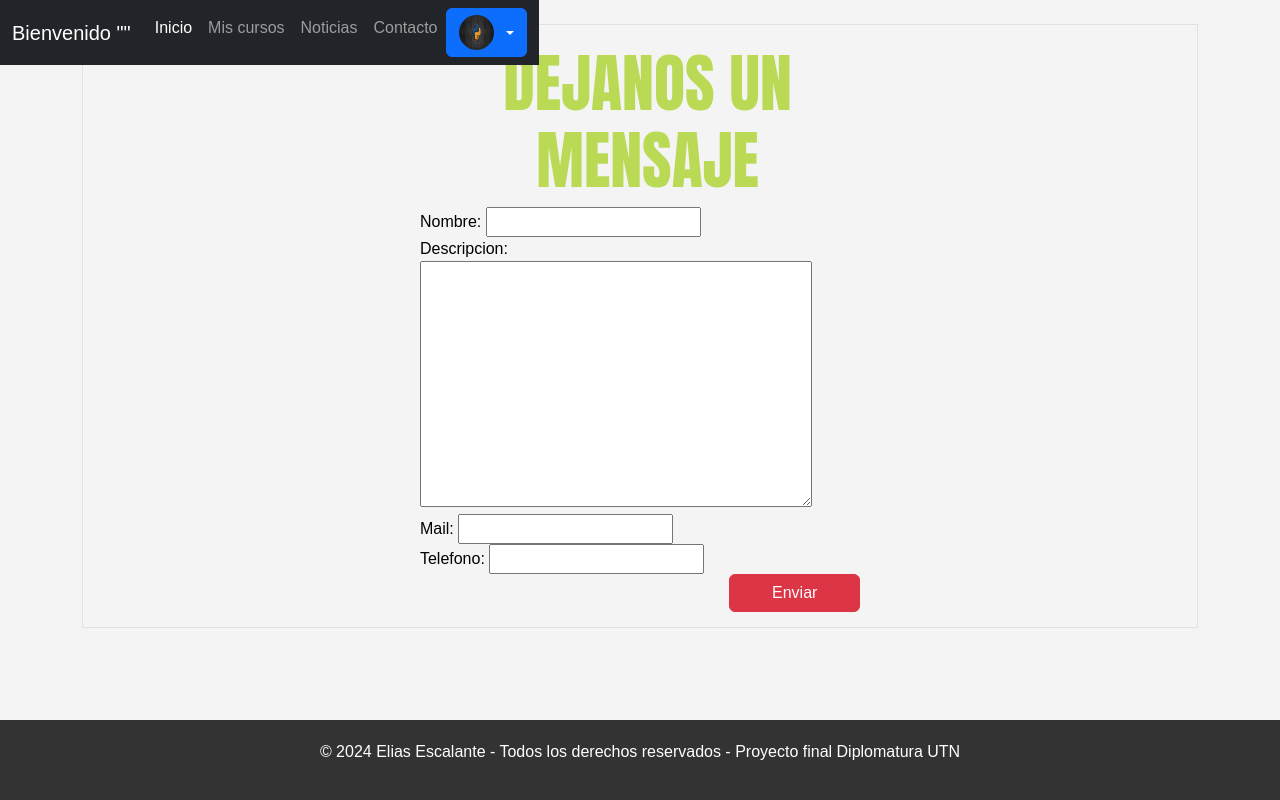
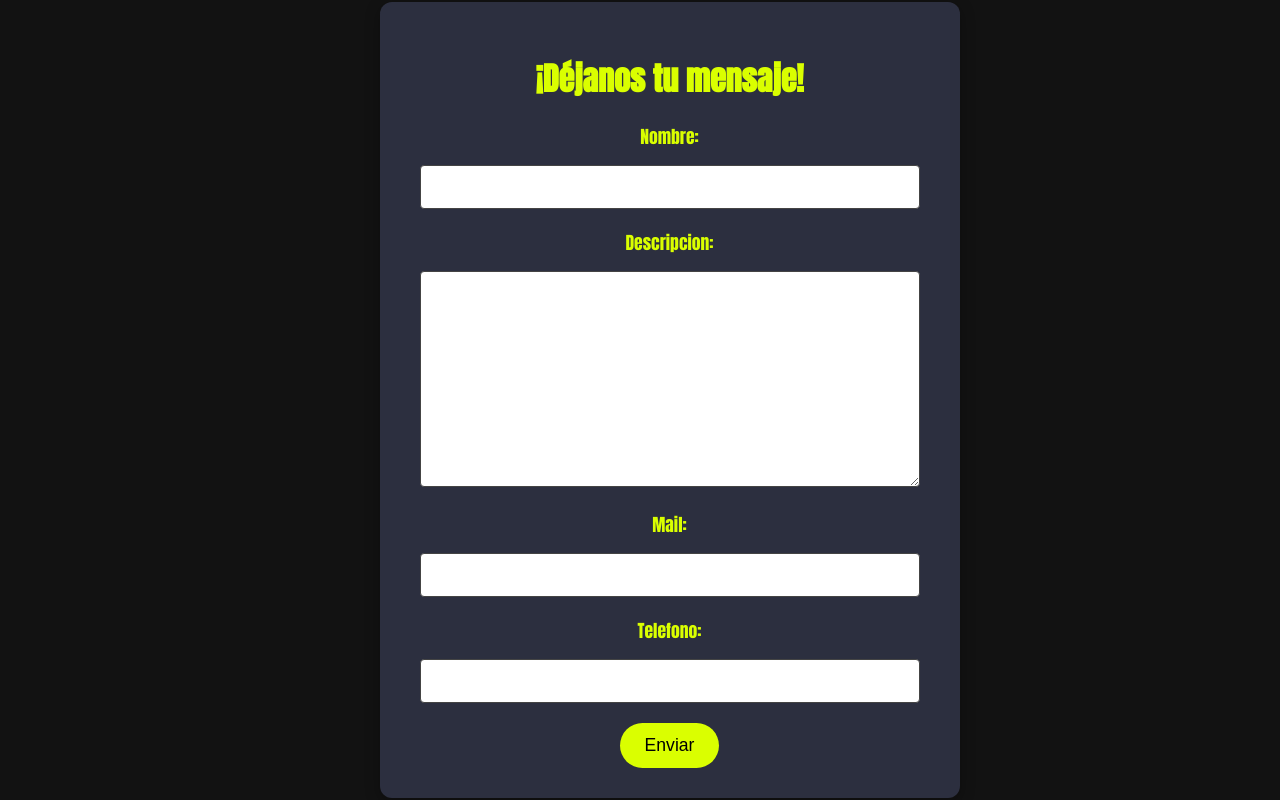
Before and after one commit to eliasescalante/CursosMarciales_UTN, a Django app: page /contacto/ in a window 1280 px wide. Run offline with Django 5.2, Linux system fonts and the light colour scheme; some libraries are stand-ins or nearby versions.

Commit message:
arreglo a contactos e index

```diff
--- a/static/contacto/css/styles.css
+++ b/static/contacto/css/styles.css
@@ -1,54 +1,48 @@
 /* Fondo general de la página */
 body {
-    background-color: #f4f4f4; /* Fondo gris claro */
-    color: black;
+    background-color: #121212;
+    color: white;
     font-family: 'Arial', sans-serif;
     margin: 0;
     padding: 0;
-}
-
-/* Título principal en la página */
-h1 {
-    font-family: 'Anton', sans-serif;
-    color: #BADA55;
-    font-size: 4rem;
-    text-align: center;
-}
-
-/* Estilo específico para la página de contacto */
-.contact-page .navbar {
-    background-color: #000 !important; /* Fondo negro */
-}
-
-/* Contenedor principal centrado */
-.contact-page .container-fluid {
-    max-width: 900px;
-    margin: 0 auto;
-    padding: 40px 15px;
+    height: 100vh;
     display: flex;
     justify-content: center;
     align-items: center;
 }
 
-/* Tarjeta de formulario con fondo oscuro y sombra */
+/* Estilo específico para la página de contacto */
+.contact-page .navbar {
+    background-color: #000 !important;
+}
+
+/* Contenedor principal centrado */
+.contact-page .container-fluid {
+    width: 100%;
+    padding: 0;
+    display: flex;
+    justify-content: center;
+    align-items: center;
+}
+
 .contact-page .contacto_form {
-    background-color: #292C3E; /* Fondo oscuro */
-    padding: 30px 40px 30px 30px;
-    border-radius: 8px;
-    box-shadow: 0 4px 10px rgba(0, 0, 0, 0.3);
+    background-color: #2c2f3f;
+    padding: 30px 40px;
+    border-radius: 12px;
+    box-shadow: 0 4px 15px rgba(0, 0, 0, 0.3);
     color: white;
     width: 100%;
-    position: relative; /* Se debe agregar para usar position: absolute en el botón */
+    max-width: 500px;
+    text-align: center;
 }
 
-/* Título del formulario centrado y en verde amarillento */
+/* Título del formulario*/
 .contact-page .h1juan {
-    font-size: 2.5rem;
+    font-size: 2rem;
     font-weight: bold;
-    color: #DAFF00; /* Verde amarillo */
+    color: #DAFF00;
     font-family: 'Anton', sans-serif;
     margin-bottom: 20px;
-    text-align: center;
 }
 
 /* Estilo de las etiquetas del formulario */
@@ -56,45 +50,51 @@ h1 {
     font-size: 1.1rem;
     color: #DAFF00;
     font-family: 'Anton', sans-serif;
-    display: block; /* Esto asegura que las etiquetas se alineen verticalmente sobre los campos */
-    margin-bottom: 5px; /* Espacio entre la etiqueta y el campo de entrada */
+    display: block;
+    margin-bottom: 5px;
 }
 
-/* Estilo de los campos de entrada y textarea */
 .contact-page .form-group input,
 .contact-page .form-group textarea,
 .contact-page .form-group select {
     width: 100%;
     padding: 12px;
     margin: 10px 0 20px;
-    border: 1px solid #ddd;
+    border: 1px solid #444;
     border-radius: 4px;
     font-size: 1rem;
     color: #333;
-    background-color: #f9f9f9;
+    background-color: #fff;
     box-sizing: border-box;
+    transition: border-color 0.3s ease;
 }
 
-/* Posiciona el botón en la esquina superior derecha de la tarjeta */
+.contact-page .form-group input:focus,
+.contact-page .form-group textarea:focus,
+.contact-page .form-group select:focus {
+    border-color: #DAFF00;
+    outline: none;
+}
+
 .contact-page .btn {
     background-color: #DAFF00;
     color: black;
     border: none;
     border-radius: 25px;
-    font-size: 1.25rem;
+    font-size: 1.1rem;
     padding: 12px 25px;
-    position: absolute; /* Se usa para posicionar el botón dentro de la tarjeta */
-    top: 20px; /* Ajusta la distancia desde el borde superior */
-    right: 20px; /* Ajusta la distancia desde el borde derecho */
-    transition: background-color 0.3s ease;
+    transition: background-color 0.3s ease, transform 0.3s ease;
+    text-decoration: none;
+    display: inline-block;
 }
 
-/* Efecto hover en el botón */
 .contact-page .btn:hover {
-    background-color: #BADA55; /* Efecto hover más oscuro */
+    background-color: #BADA55;
+    transform: scale(1.05);
+    text-decoration: none;
 }
 
-/* Ajustes responsivos */
+/* Configuracion para que sea responsive */
 @media (max-width: 768px) {
     .contact-page .container-fluid {
         padding: 15px;
@@ -102,14 +102,16 @@ h1 {
 
     .contact-page .contacto_form {
         padding: 20px;
+        width: 100%;
+        max-width: 100%;
     }
 
     .contact-page .h1juan {
-        font-size: 2rem;
+        font-size: 1.8rem;
     }
 
     .contact-page .btn {
-        font-size: 1.1rem;
-        padding: 12px 20px;
+        font-size: 1rem;
+        padding: 10px 20px;
     }
 }
--- a/templates/academia/index.html
+++ b/templates/academia/index.html
@@ -15,6 +15,9 @@
     <section class="unity">
         <a href="{% url 'login' %}" class="login-btn">
             <button class="btn-login">LOGIN</button>
+        </a>
+        <a href="{% url 'contacto' %}" class="consultas-btn">
+            <button class="btn-consultas">CONSULTAS</button>
         </a>
         <h1>TIEN LONG HU | SHEN XIN LING - ARTES MARCIALES CHINAS</h1>
         <h2>ÚNETE HOY</h2>
--- a/templates/contacto/contacto.html
+++ b/templates/contacto/contacto.html
@@ -1,30 +1,29 @@
-{% extends "layout.html" %}
 {% load static %}
-
-{% block title %}CURSOS MARCIALES - CONTACTO{% endblock %}
-
-{% block head %}
+<!DOCTYPE html>
+<html lang="en">
+<head>
+    <meta charset="UTF-8">
+    <meta name="viewport" content="width=device-width, initial-scale=1.0">
+    <title>¡Contáctanos!</title>
     <link rel="stylesheet" href="{% static 'contacto/css/styles.css' %}">
     <link href="https://fonts.googleapis.com/css2?family=Anton&display=swap" rel="stylesheet">
-{% endblock %}
-
-{% block content %}
-    <div class="container-fluid">
-        <div class="row reflexion justify-content-around align-items-center border" style="padding-top:20px;">
-            <div class="col-12 col-md-5 contacto_form" style="padding-bottom:15px;">
-                <h1 class="h1juan" style="padding-left:15px;">DEJANOS UN MENSAJE</h1>
-                <form id="contact" action="" method="post" class="col-xs-12">{% csrf_token %}
-                    <div class="col-12 form-group">
-                        {{ form }}
+</head>
+<body>
+    <div class="container-fluid contact-page">
+        <div class="contacto_form">
+            <h1 class="h1juan">¡Déjanos tu mensaje!</h1>
+            <form id="contact" action="" method="post" class="col-xs-12">
+                {% csrf_token %}
+                <div class="col-12 form-group">
+                    {{ form }}
+                </div>
+                <div class="row justify-content-center">
+                    <div class="col-12">
+                        <button type="submit" class="btn">Enviar</button>
                     </div>
-                    <div class="row justify-content-between">
-                        <div class="col-4"></div>
-                        <div class="col-4">
-                            <button type="submit" class="col-12 btn btn-danger">Enviar</button>
-                        </div>
-                    </div>
-                </form>
-            </div>
+                </div>
+            </form>
         </div>
     </div>
-{% endblock %}
+</body>
+</html>
--- a/templates/layout.html
+++ b/templates/layout.html
@@ -32,9 +32,6 @@
                         </li>
                         <li class="nav-item">
                             <a class="nav-link" href="{% url 'noticias' %}">Noticias</a>
-                        </li>
-                        <li class="nav-item">
-                            <a class="nav-link" href="{% url 'contacto' %}">Contacto</a>
                         </li>
                         <!-- Dropdown para usuario -->
                         <li class="nav-item dropdown">
```
Also changed, not shown: static/academia/css/styles.css (+23 -0 lines), templates/contacto/mensaje_enviado.html (+18 -18 lines), db.sqlite3.
